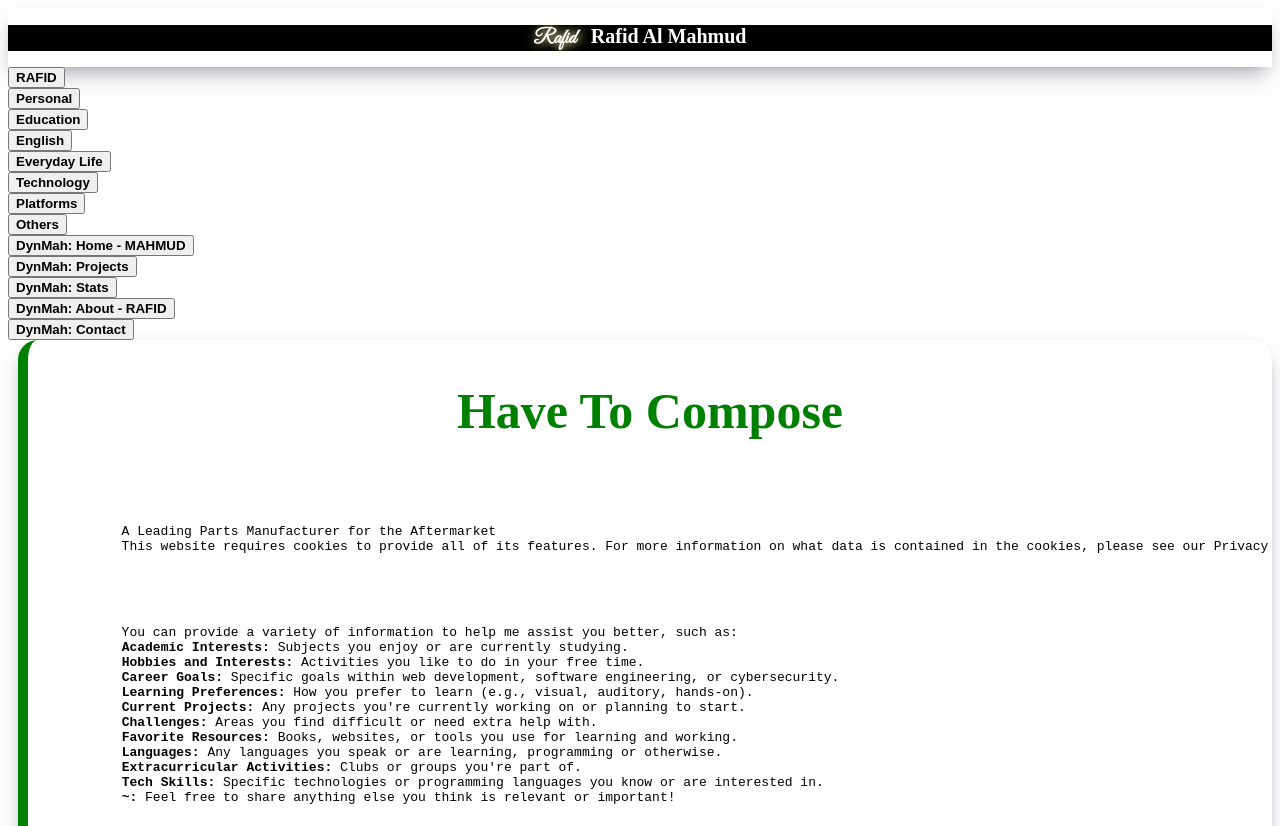
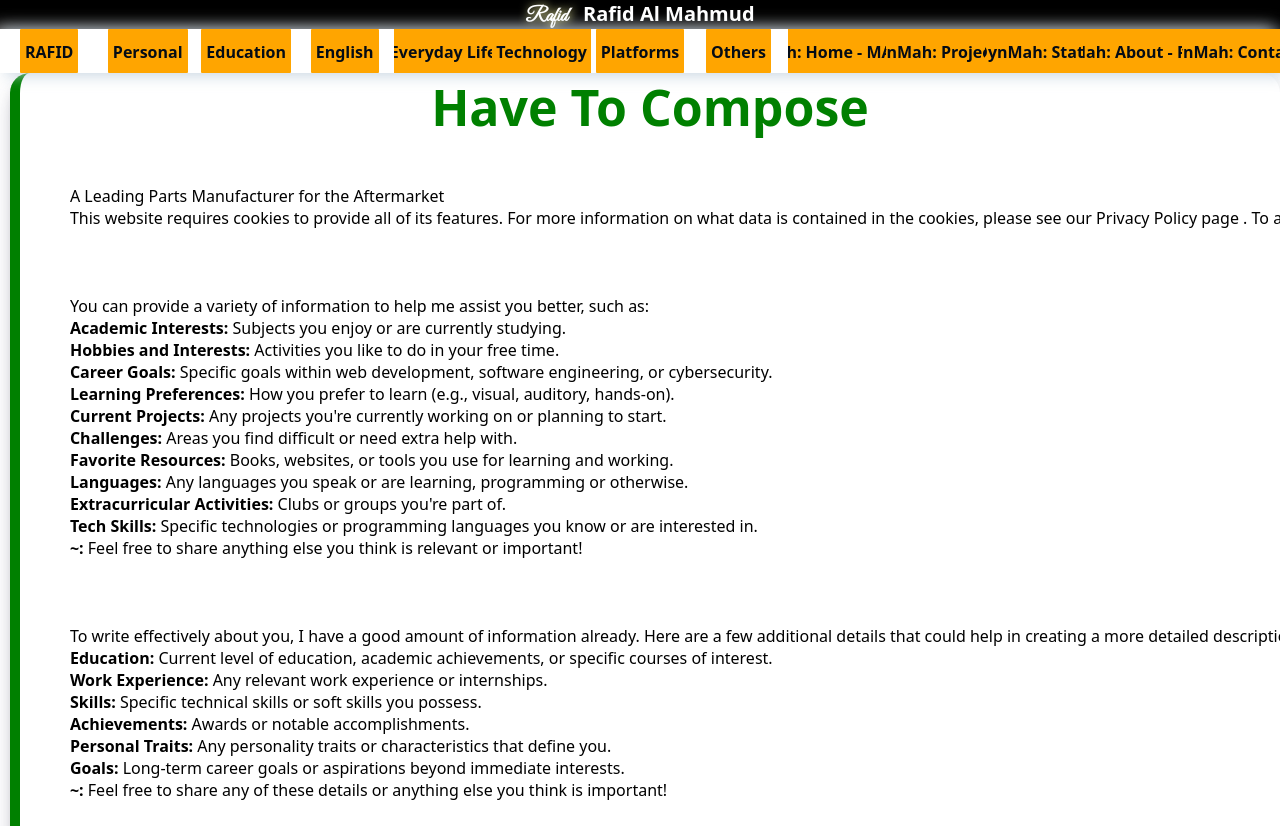
Before and after one commit to Rafid-Al-Mahmud09/Mahmud, a plain HTML site: page index.html in a window 1280 px wide. Shown: the top 826 px of the page. Drawn offline with nearby package versions, Linux system fonts and the light colour scheme.

Commit message:
Update index.html

```diff
--- a/index.html
+++ b/index.html
@@ -8,7 +8,7 @@
 
     <!--COMMON SHEEET-->
     <link rel="stylesheet" type="text/css" href="index.css">
-    <link rel="stylesheet" type="text/css" href="/stylesheets/style1.css">
+    <link rel="stylesheet" type="text/css" href="/stylesheets/style.css">
 
     <!--MEDIA QUERY SHEET-->
     <link rel="stylesheet" type="text/css" href="./stylesheets/sw.css"  media="screen and (min-width: 50px)"   class="RWD-CSS-Elmnt">
```
